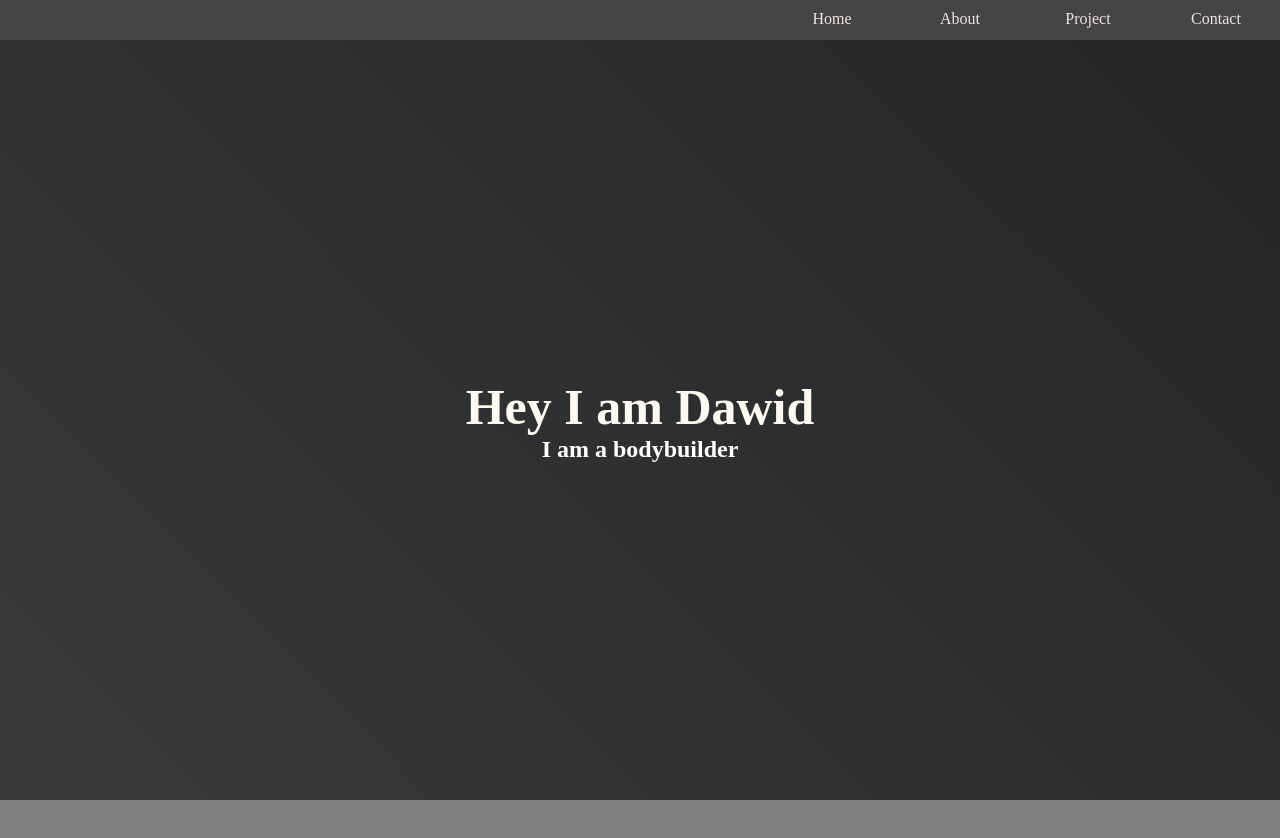
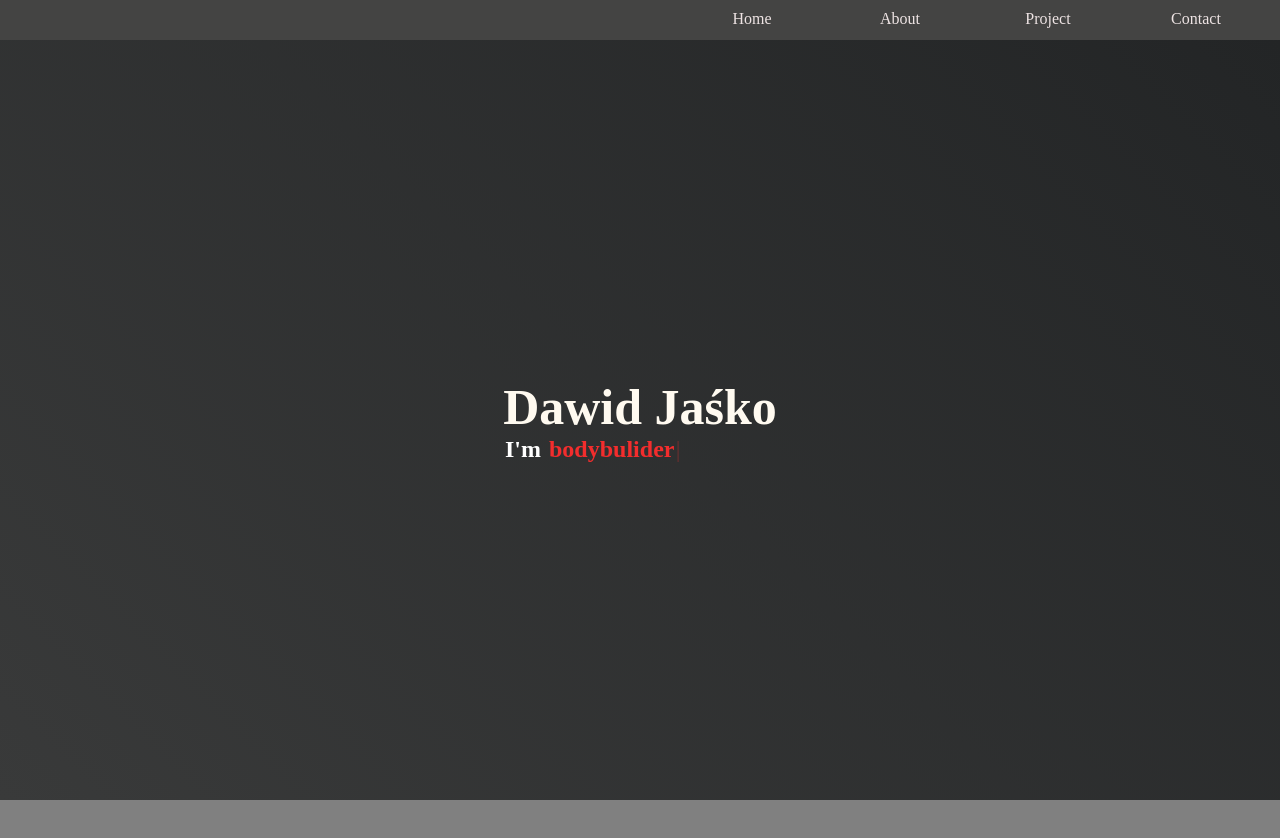
Before and after one commit to DawidJasko/portfolio, a React (Vite) app: page / in a window 1280 px wide. Shown: the top 838 px of the page. Built offline with nearby package versions, Linux system fonts and the light colour scheme.

Commit message:
add type writer

```diff
--- a/package.json
+++ b/package.json
@@ -15,7 +15,9 @@
   "dependencies": {
     "react": "^18.2.0",
     "react-dom": "^18.2.0",
-    "react-scroll": "^1.8.9"
+    "react-scroll": "^1.8.9",
+    "react-simple-typewriter": "^5.0.1",
+    "typewriter-effect": "^2.21.0"
   },
   "devDependencies": {
     "@types/react": "^18.2.22",
--- a/src/components/home/Home.jsx
+++ b/src/components/home/Home.jsx
@@ -1,12 +1,28 @@
 import React from 'react';
 import styles from './Home.module.css';
+import Typewriter from 'typewriter-effect';
 
 const Home = () => {
+  const { text } = {
+    words: ['developer', 'bodybulider', 'Enginer'],
+    loop: {},
+  };
   return (
     <div id="home" className={styles.navbarContainer}>
       <section id="home" class={styles.homeSection}>
-        <h1 class={styles.homeH1}>Hey I am Dawid</h1>
-        <h2 class={styles.homeH2}>I am a bodybuilder</h2>
+        <h1 class={styles.homeH1}>Dawid Jaśko</h1>
+        <h2 class={styles.homeH2}>
+          <p className={styles.typeWriterP}>I'm </p>
+          <div className={styles.typeWriter}>
+            <Typewriter
+              options={{
+                strings: [' Enginer', ' bodybulider', ' developer'],
+                autoStart: true,
+                loop: true,
+              }}
+            />
+          </div>
+        </h2>
       </section>
     </div>
   );
--- a/src/components/home/Home.module.css
+++ b/src/components/home/Home.module.css
@@ -13,3 +13,16 @@
   font-size: 50px;
   color: FloralWhite;
 }
+.typeWriter {
+  font-weight: bold;
+  color: rgb(243, 45, 45);
+}
+.typeWriterP {
+  margin-right: 8px;
+}
+
+.homeH2 {
+  display: flex;
+  /* background-color: red; */
+  width: 270px;
+}
--- a/src/components/navbar/Navbar.module.css
+++ b/src/components/navbar/Navbar.module.css
@@ -40,6 +40,7 @@ ul {
 li {
   height: 100%;
   width: 10%;
+  padding-right: 20px;
   display: flex;
   justify-content: center;
   align-items: center;
```
Also changed, not shown: 2 other files (tests, documents, lock files or other folders).
